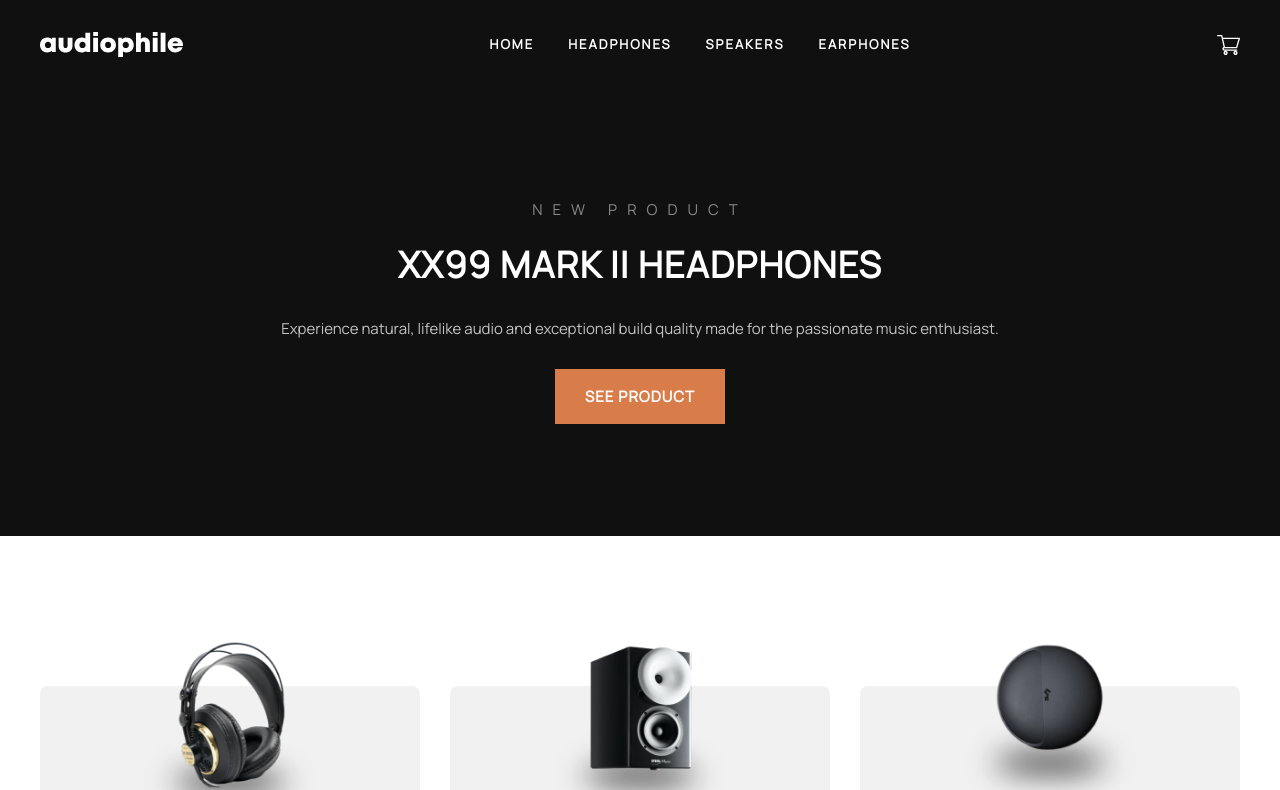
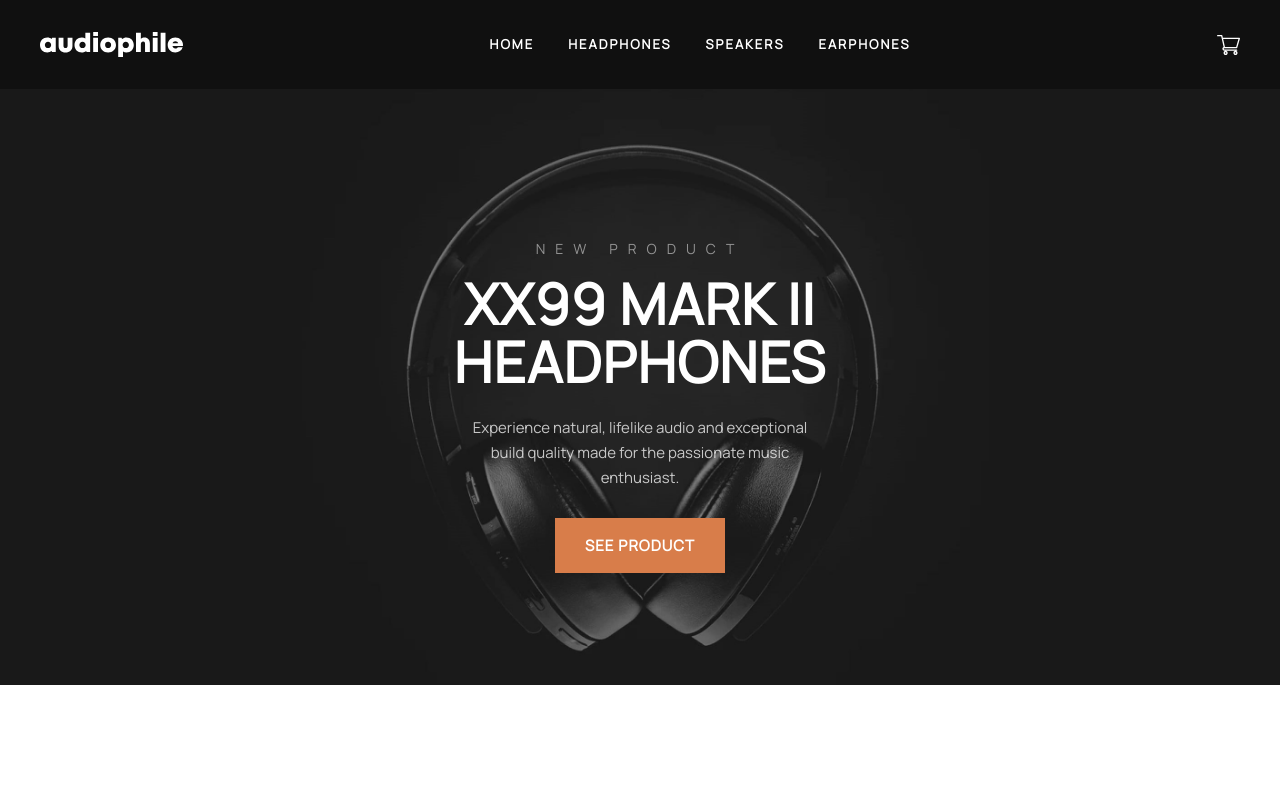
Before and after one commit to MichalTrubini/Vue_Audophile-ecommerce2, a Vue app: page / in a window 1280 px wide. Shown: the top 790 px of the page. Built offline with nearby package versions, Linux system fonts and the light colour scheme.

Commit message:
home page done

```diff
--- a/src/App.vue
+++ b/src/App.vue
@@ -24,10 +24,11 @@ export default {
   setup() {
     const isSmallScreen = ref(calculateIsSmallScreen());
     const screenWidth = ref(window.innerWidth);
-
+    const screenHeight = ref(window.innerHeight);
     const handleResize = () => {
       isSmallScreen.value = calculateIsSmallScreen();
       screenWidth.value = window.innerWidth;
+      screenHeight.value = window.innerHeight;
     };
 
     onBeforeMount(() => {
@@ -40,6 +41,7 @@ export default {
 
     provide("isSmallScreen", isSmallScreen);
     provide("screenWidth", screenWidth);
+    provide("screenHeight", screenHeight);
     return {
       isSmallScreen,
       screenWidth
--- a/src/components/header/TheHeader.vue
+++ b/src/components/header/TheHeader.vue
@@ -1,6 +1,7 @@
 <template>
   <div
-    class="bg-blackish flex justify-between items-center px-6 py-8 w-full dt:max-w-[1110px] dt:mx-auto md:px-10 dt:px-0"
+    class="bg-blackish flex justify-between items-center px-6  w-full dt:max-w-[1110px] dt:mx-auto md:px-10 dt:px-0"
+    :style="{height: headerHeight + 'px'}"
   >
     <div v-if="isSmallScreen" class="md:w-1/12">
       <img :src="hamburger" alt="hamburger" />
@@ -23,6 +24,7 @@ import cart from "../../assets/shared/desktop/icon-cart.svg";
 import hamburger from "../../assets/shared/tablet/icon-hamburger.svg";
 import { inject } from "vue";
 import SiteNavigation from "../shared/SiteNavigation.vue";
+import { Header } from "../../types/enums";
 
 export default {
   name: "TheHeader",
@@ -32,8 +34,10 @@ export default {
       cart: cart,
       hamburger: hamburger,
       isSmallScreen: inject("isSmallScreen"),
+      headerHeight: Header.height,
     };
   },
   components: { SiteNavigation },
+
 };
 </script>
--- a/src/components/main/home/Hero.vue
+++ b/src/components/main/home/Hero.vue
@@ -1,15 +1,37 @@
 <template>
-  <div class="px-6 text-center bg-blackish pb-[112px] pt-[108px]">
-    <p class="text-white opacity-50 mb-4 uppercase tracking-[10px]">{{subtitle}}</p>
-    <h1 class="text-white text-[36px] tracking-[1.3px] mb-6">{{title}}</h1>
-    <p class="text-white mb-7 opacity-75">{{description}}</p>
-    <LinkToPage :link="link" :type="'lightFull'" :text="'see product'"/>
-  </div>
+
+    <div
+      class="px-6 text-center pb-[112px] pt-[108px] relative md:pt-[150px] hero dt:max-w-[1110px] dt:mx-auto dt:px-0 dt:pt-[128px] dt:pb-[158px]"
+      :style="{
+        height: isSmallScreen ? screenHeight - headerHeight + 'px' : 'auto',
+      }"
+    >
+      <p
+        class="text-white opacity-50 mb-4 uppercase tracking-[10px] text-sm dt:text-left"
+      >
+        {{ subtitle }}
+      </p>
+      <h1
+        class="text-white text-[36px] tracking-[1.3px] mb-6 w-[328px] mx-auto md:w-[396px] md:text-[56px] leading-[58px] dt:text-left dt:mx-0"
+      >
+        {{ title }}
+      </h1>
+      <p
+        class="text-white mb-7 opacity-75 w-[328px] mx-auto md:w-[349px] dt:text-left dt:mx-0"
+      >
+        {{ description }}
+      </p>
+      <div class="dt:text-left">
+        <LinkToPage :link="link" :type="'lightFull'" :text="'see product'" />
+      </div>
+    </div>
 </template>
 
 <script lang="ts">
-
-import LinkToPage from '../../shared/LinkToPage.vue';
+import LinkToPage from "../../shared/LinkToPage.vue";
+import headerMobile from "../../../assets/home/mobile/image-header.jpg";
+import { inject, Ref, ref } from "vue";
+import { Header } from "../../../types/enums";
 
 export default {
   name: "Hero",
@@ -23,8 +45,34 @@ export default {
       description:
         "Experience natural, lifelike audio and exceptional build quality made for the passionate music enthusiast.",
       link: "/product/yx1-earphones",
-
+      headerMobile,
+      isSmallScreen: inject("isSmallScreen", ref(false)) as Ref<boolean>,
+      screenHeight: inject("screenHeight", ref(0)) as Ref<number>,
+      headerHeight: Header.height,
     };
   },
 };
 </script>
+
+<style scoped>
+.hero {
+  background-image: url("../../../assets/home/mobile/image-header.jpg");
+  background-size: 375px;
+  background-position-x: center;
+  background-repeat: no-repeat;
+}
+@media screen and (min-width: 768px) {
+  .hero {
+    background-image: url("../../../assets/home/tablet/image-header.jpg");
+    background-size: contain;
+  }
+}
+@media screen and (min-width: 1440px) {
+  .hero {
+    background-image: url("../../../assets/home/desktop/image-hero.jpg");
+    background-size: 1300px;
+    background-position-x: 0px;
+    background-position-y: -70px;
+  }
+}
+</style>
--- a/src/components/main/home/HomeContent.vue
+++ b/src/components/main/home/HomeContent.vue
@@ -1,8 +1,8 @@
 <template>
-  <div>
+  <div class="colorFix">
     <Hero />
   </div>
-  <div class="pagePadding mt-[92px] lg:mt-[150px] dt:mt-[200px]">
+  <div class="pagePadding mt-[92px] md:mt-[125px] lg:mt-[150px] dt:mt-[200px]">
     <BlockCategories />
   </div>
   <div class="pagePadding mt-[120px] md:mt-[96px] dt:mt-[168px]">
@@ -35,9 +35,17 @@ export default {
   padding: 0 1.5rem;
 }
 
+.colorFix {
+  background: linear-gradient(178deg, #1c1c1c, #1a1a1a);
+}
+
 @media screen and (min-width: 768px) {
   .pagePadding {
     padding: 0 2.5rem;
   }
+
+  .colorFix {
+    background: #191919;
+  }
 }
 </style>
--- a/src/types/enums.ts
+++ b/src/types/enums.ts
@@ -4,3 +4,7 @@ export enum Size {
     desktopBreakpoint = 1024,
     modalBreakpoint = 616
 }
+
+export enum Header {
+    height= 89,
+}
```
Also changed, not shown: src/assets/home/mobile/image-header.jpg, src/assets/home/tablet/image-header.jpg.
